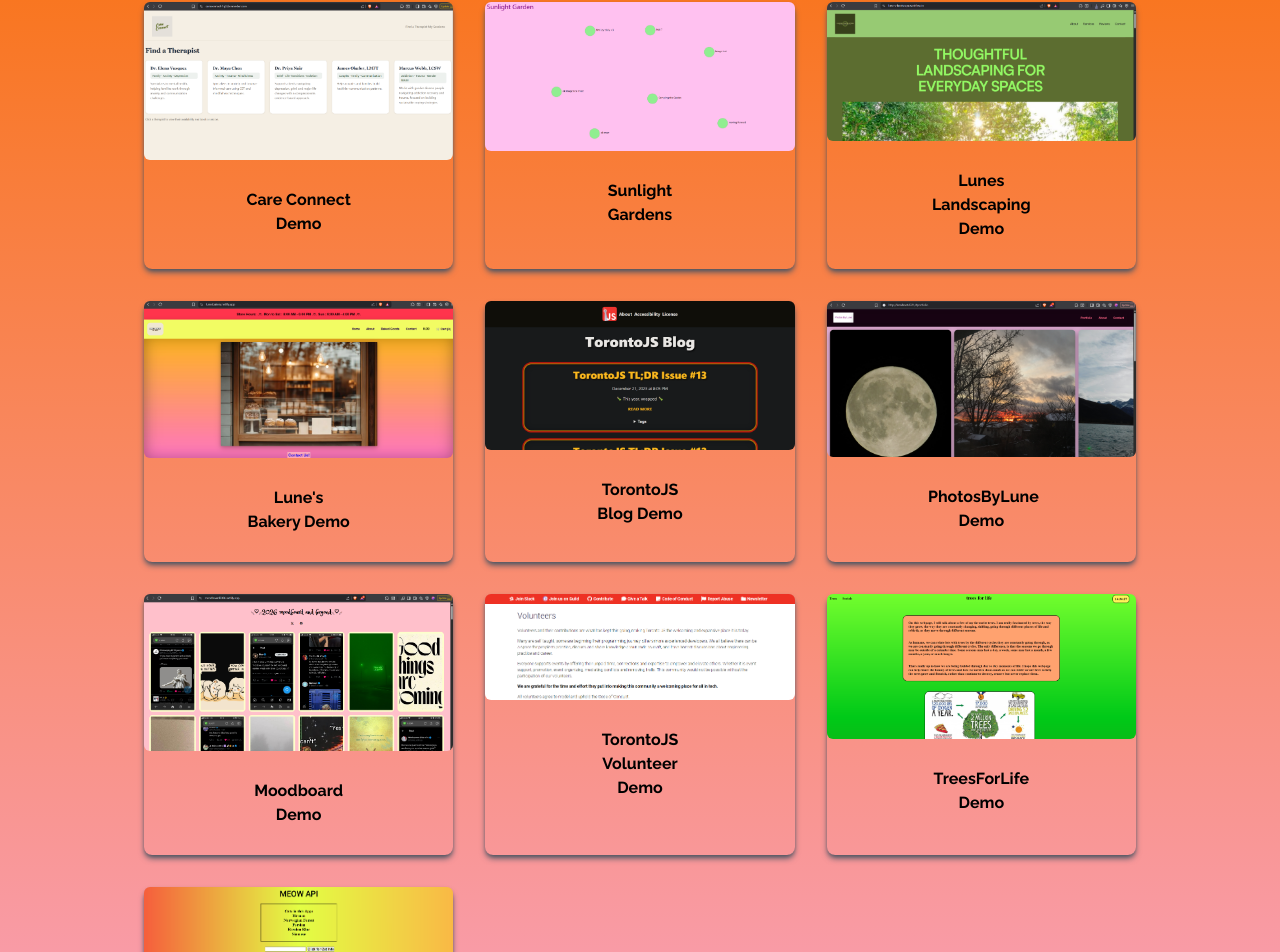
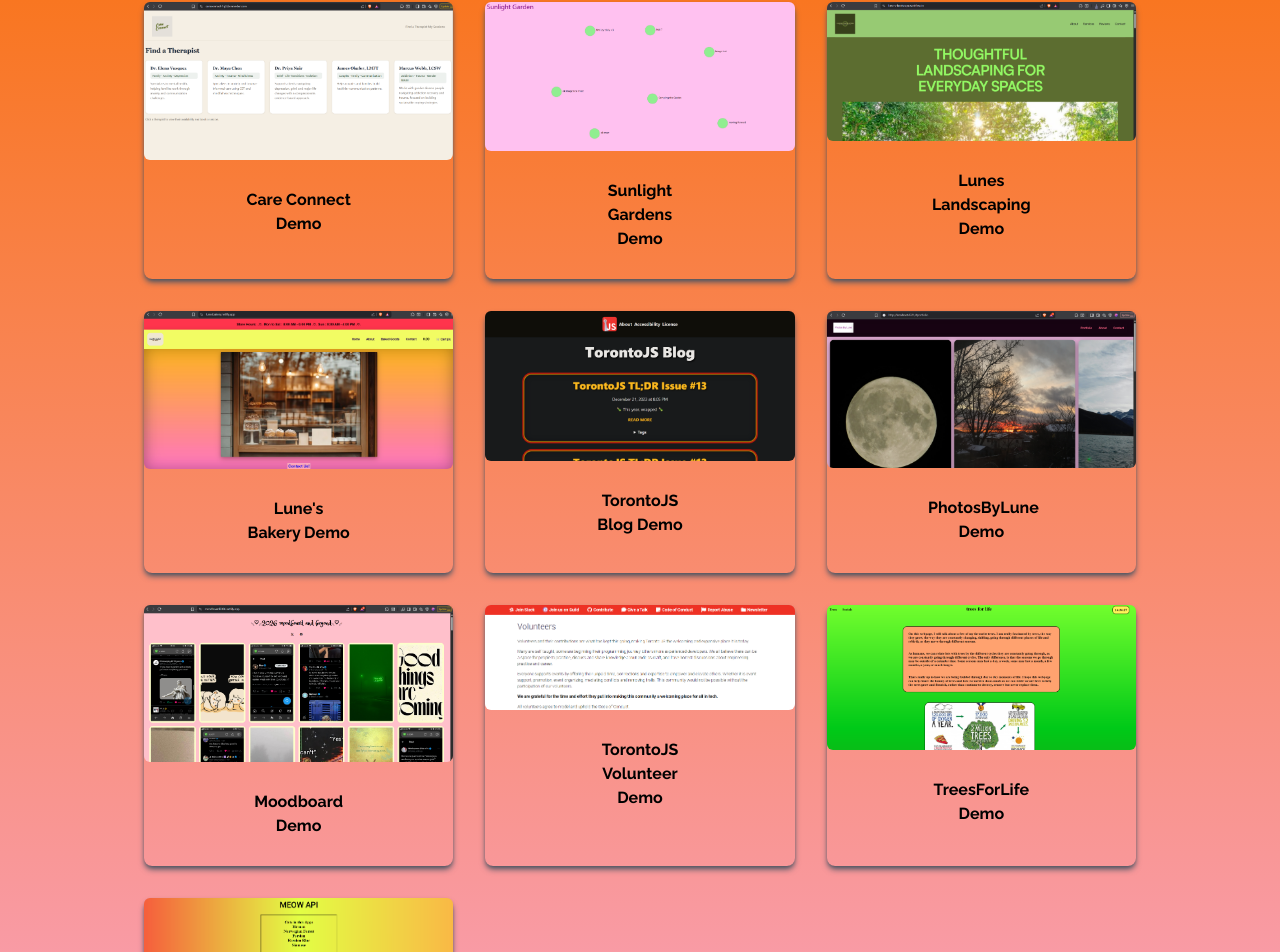
Before and after one commit to lunarfrm777/portfolio, a React (Create React App) app: page / in a window 1280 px wide. Shown: the part 1282-2234 px from the top of the page. Built offline with nearby package versions, Linux system fonts and the light colour scheme.

Commit message:
oh? what didnt get committed

```diff
--- a/src/components/Portfolio.js
+++ b/src/components/Portfolio.js
@@ -22,7 +22,7 @@ const Portfolio = () => {
         },
            {
             id: 2,
-            title: "Sunlight Gardens",
+            title: "Sunlight Gardens Demo",
             src: sunlightgardens,
             demoLink: 'https://sunlight-gardens.netlify.app/'
         },
```
